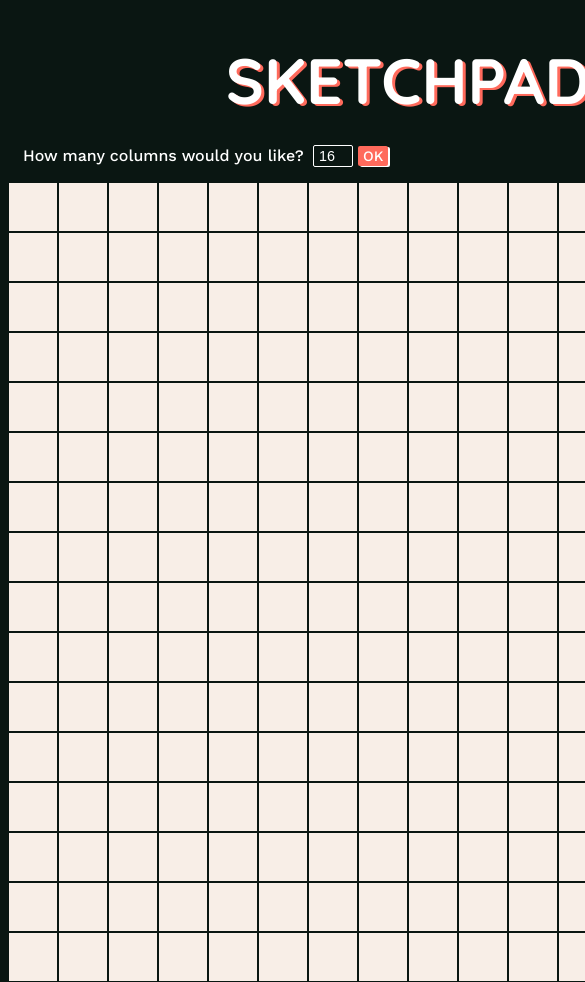
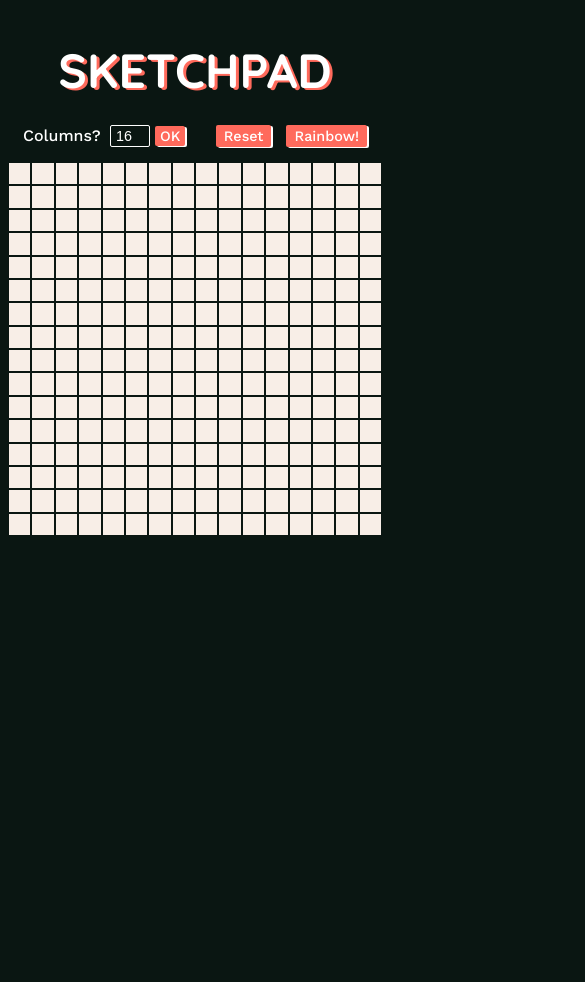
Before and after one commit to joannahosking/sketchpad, a plain HTML site: page index.html in a window 390 px wide. Shown: the top 982 px of the page, 585 px wide, since content can reach past the window. After the commit the page ends 844 px from the top, so only its background shows below. Drawn offline with nearby package versions, Linux system fonts and the light colour scheme.

Commit message:
added responsive styling

```diff
--- a/index.html
+++ b/index.html
@@ -1,10 +1,8 @@
 <!DOCTYPE html>
-
 <html>
-
     <head>
-
         <title>Sketchpad</title>
+				<meta name="viewport" content="width=device-width, initial-scale=1">
 
         <link rel="stylesheet" type="text/css" href="style.css">
         <link href='https://fonts.googleapis.com/css?family=Quicksand:700' rel='stylesheet' type='text/css'>
@@ -24,7 +22,7 @@
 
                 <div id="options">
 
-                    <label>How many columns would you like?</label>
+                    <label>Columns?</label>
                     <input type="text" name="input-cols" value="16">
                     <input type="button" name="change-cols" class="press" value="OK">
 
--- a/script.js
+++ b/script.js
@@ -1,8 +1,7 @@
-/* jslint browser: true */
-
+$(document).ready(function () {
 // global variables
 var cols = 16,
-    width = 800,
+	width = $('#sketchpad').width(),
 	minSize = 10,
 	maxSize = 100,
 	color = "#ff6a5c",
@@ -17,10 +16,7 @@ var cols = 16,
 		"#833bad"
 	];
 
-$(document).ready(function () {
-
-    // set container width
-    $('#container').css('width', width);
+	console.log(width);
 
 	// reset button
 	$('input[name="reset"]').click(function () {
--- a/style.css
+++ b/style.css
@@ -1,14 +1,14 @@
 body {
 	background: #0a1612;
 	font-family: 'Work Sans', sans-serif;
-    font-size: 1em;
+	font-size: 16px;
 	color: #fff;
 	font-weight: 500;
 }
 
 h1 {
 	color: #fff;
-    font-size: 4em;
+	font-size: 3em;
 	font-weight: bold;
 	text-shadow: 3px 2px #ff6a5c;
 	text-transform: uppercase;
@@ -18,6 +18,8 @@ h1 {
 
 #container {
 	margin: 0px auto;
+	width: 100%;
+	max-width: 800px;
 }
 
 #header {
@@ -38,6 +40,7 @@ h1 {
 }
 
 #sketchpad {
+	width: 100%;
 	margin: 0px auto;
 }
 
```
Also changed, not shown: 2 other files. Lines whose indentation alone changed are shown as unchanged.
